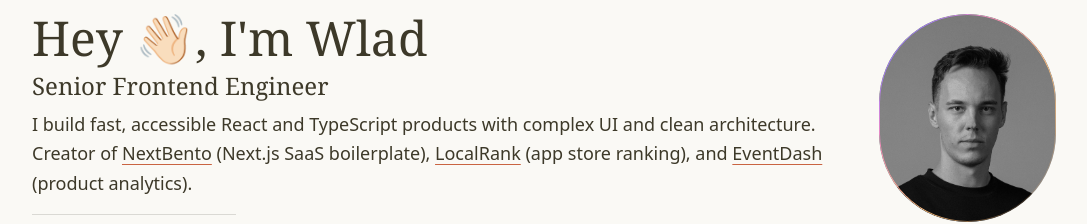
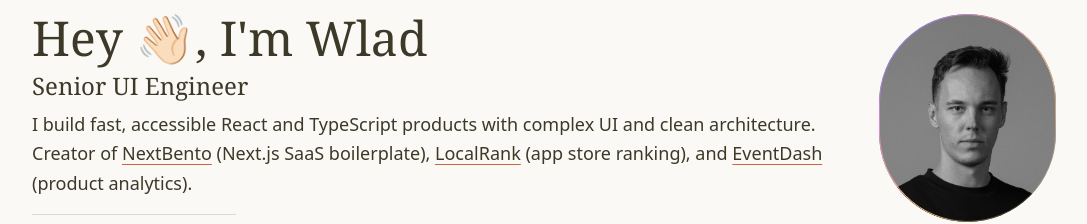
Before and after one commit to dawnhell/wlad.me, a Next.js app: page / in a window 1280 px wide. Shown: the part 170-394 px from the top of the page, without its empty margins (96-1183 px from the left). Built offline with nearby package versions, Linux system fonts and the light colour scheme; no server answers.

Commit message:
update bio

```diff
--- a/components/Bio.tsx
+++ b/components/Bio.tsx
@@ -23,7 +23,7 @@ const Bio: FC = () => {
           </h1>
 
           <h2 className="text-xl text-center font-serif font-light leading-tight md:text-2xl mb-2 sm:text-left">
-            Senior Frontend Engineer
+            Senior UI Engineer
           </h2>
 
           <p className="text-lg text-center leading-relaxed font-light text-foreground sm:text-left">
--- a/components/Layout.tsx
+++ b/components/Layout.tsx
@@ -15,8 +15,8 @@ interface ILayout {
 const Layout = ({
   children,
   withHeader = true,
-  title = 'Senior Frontend Engineer Portfolio | Wlad',
-  description = 'Senior frontend engineer with 9+ years building React and TypeScript products. Creator of NextBento (Next.js SaaS boilerplate), LocalRank (app store ranking), and EventDash (product analytics). Fast, accessible UI and clean architecture.',
+  title = 'Senior UI Engineer Portfolio | Wlad',
+  description = 'Senior UI engineer with 9+ years in React and TypeScript. Creator of NextBento, LocalRank, and EventDash. Fast, accessible UI and clean architecture.',
   image = '/circle_me.png',
 }: ILayout) => {
   const router = useRouter()
@@ -30,7 +30,7 @@ const Layout = ({
     name: 'Wlad',
     url: 'https://wlad.me',
     image: fullImage,
-    jobTitle: 'Senior Frontend Engineer',
+    jobTitle: 'Senior UI Engineer',
     description,
     email: 'mailto:wlad@wlad.me',
     sameAs: [
--- a/pages/index.tsx
+++ b/pages/index.tsx
@@ -18,8 +18,8 @@ const Home: tNextPageWithLayout = () => (
 Home.getLayout = function getLayout(page: ReactElement) {
   return (
     <Layout
-      title="Senior Frontend Engineer Portfolio | Wlad"
-      description="Senior frontend engineer with 9+ years building React and TypeScript products. Creator of NextBento (Next.js SaaS boilerplate), LocalRank (app store ranking), and EventDash (product analytics). Fast, accessible UI and clean architecture."
+      title="Senior UI Engineer Portfolio | Wlad"
+      description="Senior UI engineer with 9+ years in React and TypeScript. Creator of NextBento, LocalRank, and EventDash. Fast, accessible UI and clean architecture."
     >
       {page}
     </Layout>
```
